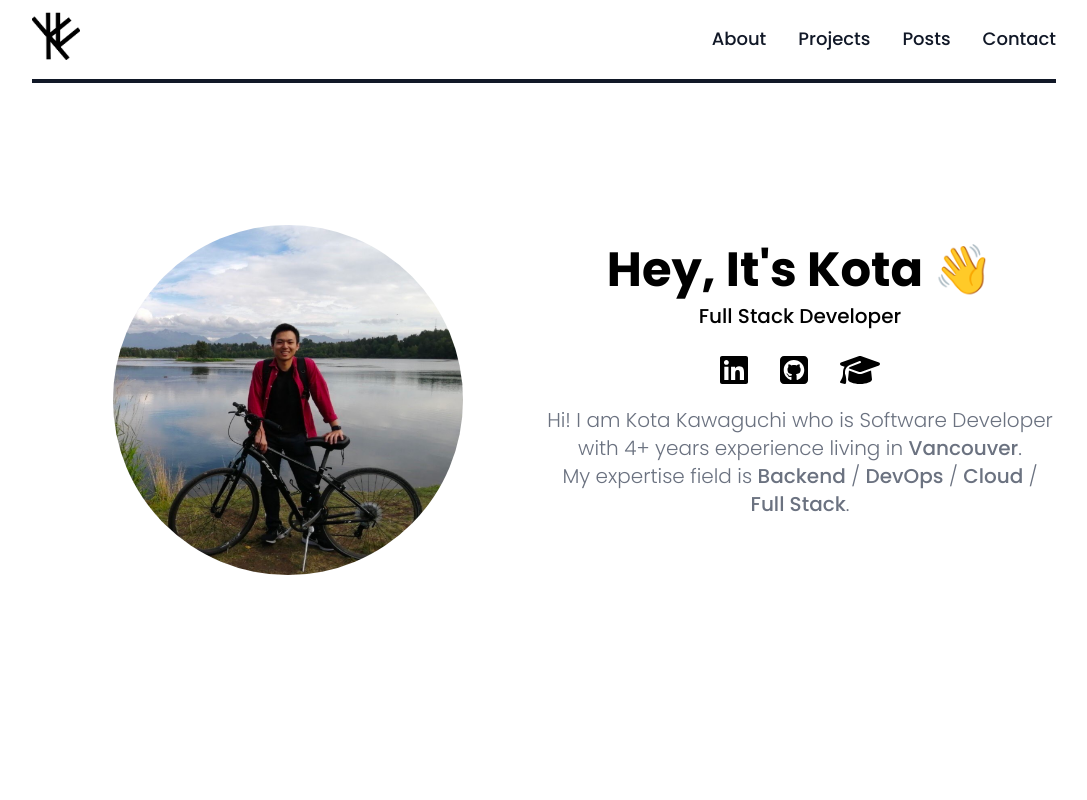
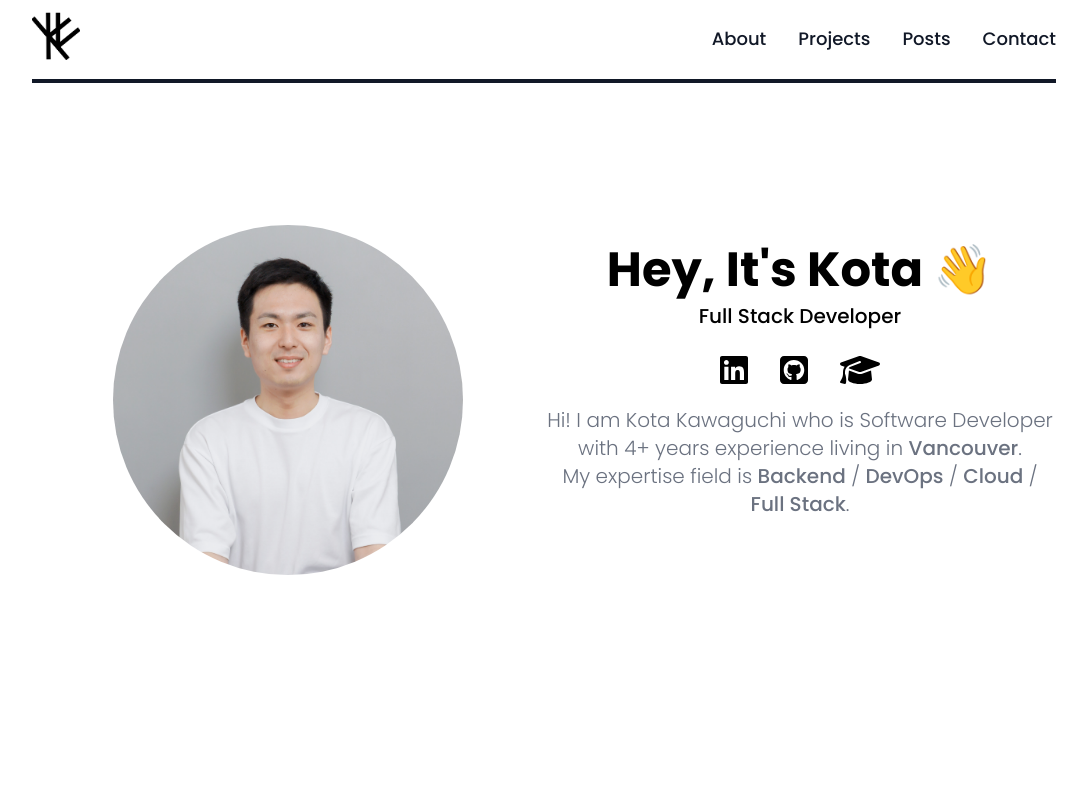
Before and after one commit to kotaaaa/myportfolio, a Next.js app: page / in a window 1280 px wide. Shown: the top 800 px of the page, without its empty margins (96-1183 px from the left). Built offline with nearby package versions, Linux system fonts and the light colour scheme.

Commit message:
change profile

```diff
--- a/components/aboutme/index.tsx
+++ b/components/aboutme/index.tsx
@@ -9,7 +9,7 @@ import { NextPage } from 'next';
 
 // ProfileSection Component
 const ProfileSection = () => {
-  const profileImg = "/profile.jpg";
+  const profileImg = "/profile.png";
   const linkedinUrl = "https://www.linkedin.com/in/kota1110/";
   const gitHubUrl = "https://github.com/kotaaaa";
   const researchUrl = "https://kotaaaa.github.io/rhp/";
```
Also changed, not shown: public/profile.png (added).
